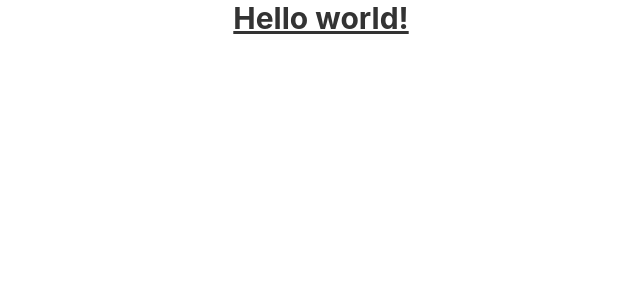
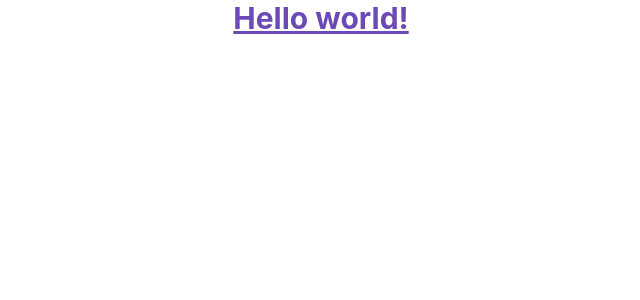
Before and after one commit to golamrabbani93/wood-stocks, a React (Create React App) app: page / in a window 1280 px wide. Shown: the top 300 px of the page, without its empty margins (319-959 px from the left). Built offline with nearby package versions, Linux system fonts and the light colour scheme.

Commit message:
install react-router-dom

```diff
--- a/package.json
+++ b/package.json
@@ -9,6 +9,7 @@
     "daisyui": "^2.41.0",
     "react": "^18.2.0",
     "react-dom": "^18.2.0",
+    "react-router-dom": "^6.4.3",
     "react-scripts": "5.0.1",
     "web-vitals": "^2.1.4"
   },
--- a/src/App.js
+++ b/src/App.js
@@ -3,7 +3,7 @@ import './App.css';
 function App() {
 	return (
 		<div className="App">
-			<h1 className="text-3xl font-bold underline">Hello world!</h1>
+			<h1 className="text-primary text-3xl font-bold underline">Hello world!</h1>
 		</div>
 	);
 }
```
Also changed, not shown: 1 other file (tests, documents, lock files or other folders).
